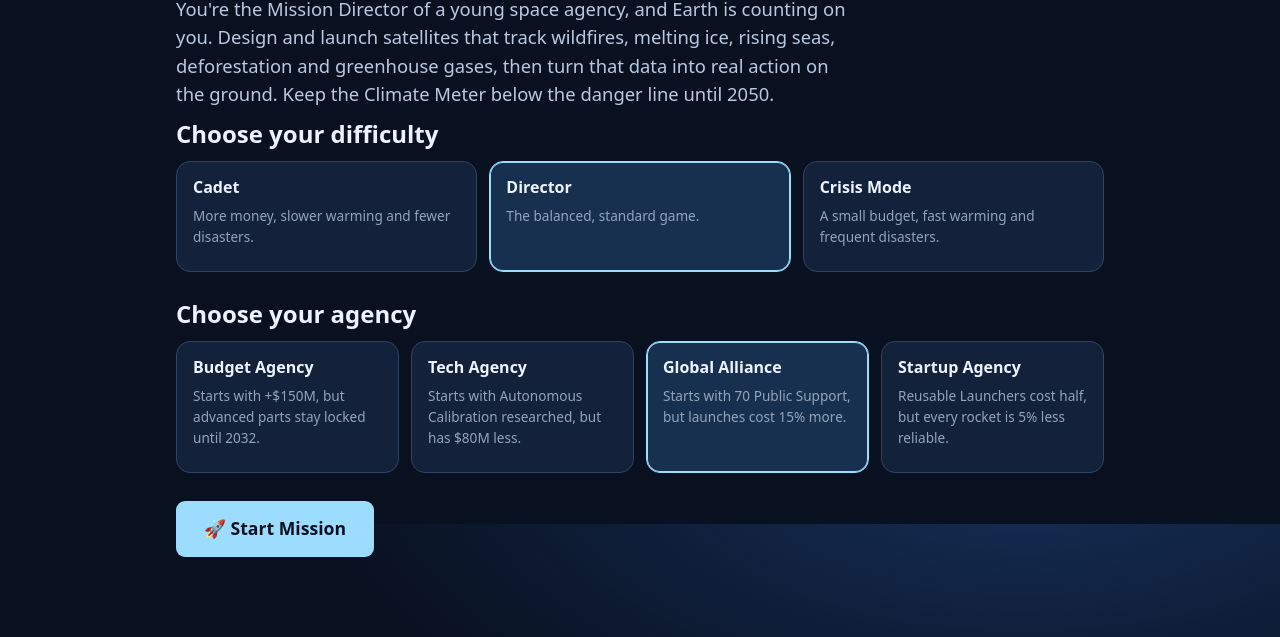
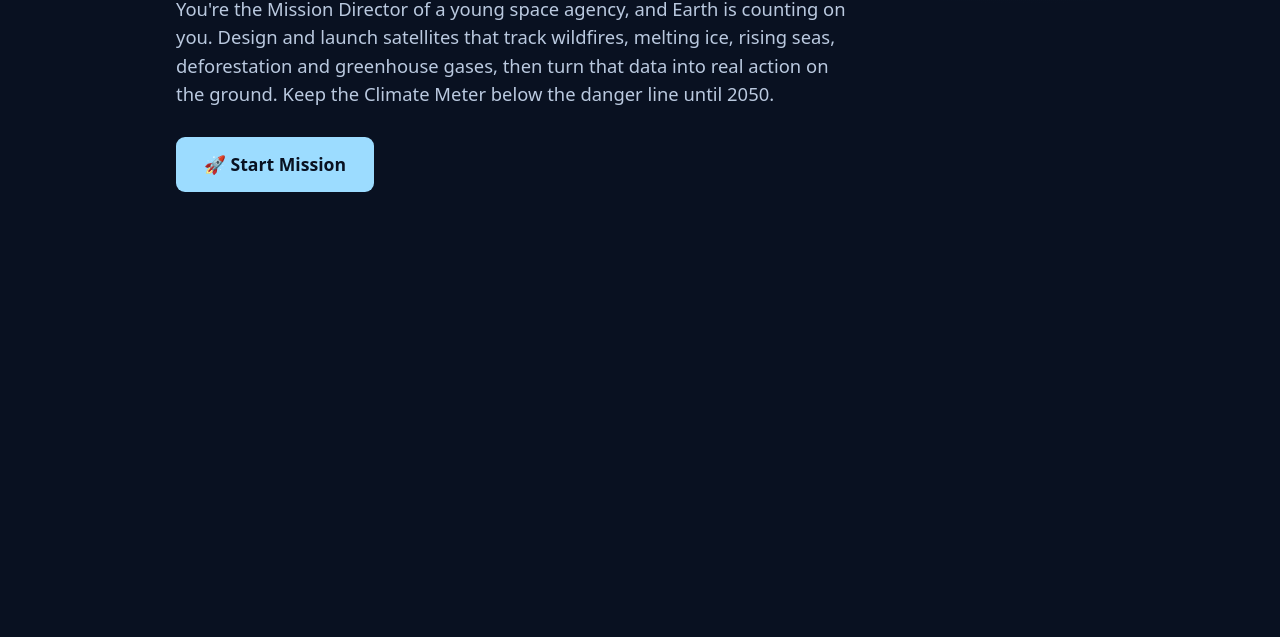
Before and after one commit to curiofrontierx/NasaApp_2026_SpaceMissionDesign, a plain HTML site: page index.html in a window 1280 px wide. Shown: the part 276-913 px from the top of the page. After the commit the page ends 800 px from the top, so only its background shows below. Drawn offline with Linux system fonts and the light colour scheme.

Commit message:
Simplify start page: remove difficulty and agency choices
Co-Authored-By: Claude Opus 5.5 <noreply@anthropic.com>

```diff
--- a/index.html
+++ b/index.html
@@ -7,11 +7,7 @@
   <style>
     :root {
       --bg: #091121;
-      --panel: #13213a;
-      --panel-active: #18304f;
-      --line: #304461;
       --text: #edf4ff;
-      --muted: #92a4bd;
       --accent: #9cdcff;
       --teal: #8de0d2;
     }
@@ -25,31 +21,18 @@
       line-height: 1.55;
       min-height: 100vh;
     }
-    h1, h2, h3 { line-height: 1.2; margin: 0 0 .5em; }
-    h3 { font-size: 1rem; }
+    h1 { line-height: 1.2; margin: 0 0 .5em; }
     p { margin: 0 0 .6em; }
 
     .page { max-width: 960px; margin: 0 auto; padding: 56px 16px 80px; }
     .label { color: var(--teal); letter-spacing: .12em; text-transform: uppercase; font-size: .8rem; font-weight: 600; }
     .hero h1 { font-size: clamp(2.4rem, 7vw, 4.2rem); margin: .2em 0 .3em; }
-    .lead { font-size: 1.15rem; color: #bac9df; max-width: 680px; }
-
-    .choice-grid { display: grid; grid-template-columns: repeat(auto-fit, minmax(200px, 1fr)); gap: 12px; margin: 12px 0 28px; }
-    .choice { position: relative; cursor: pointer; }
-    .choice input { position: absolute; opacity: 0; }
-    .card {
-      height: 100%; padding: 16px; border-radius: 14px;
-      background: var(--panel); border: 1px solid var(--line);
-      transition: border-color .15s, background .15s;
-    }
-    .card p { color: var(--muted); font-size: .85rem; }
-    .choice input:checked + .card { border-color: var(--accent); background: var(--panel-active); box-shadow: 0 0 0 1px var(--accent) inset; }
-    .choice input:focus-visible + .card { outline: 2px solid var(--accent); outline-offset: 2px; }
+    .lead { font-size: 1.15rem; color: #bac9df; max-width: 680px; margin-bottom: 28px; }
 
     .btn {
-      cursor: pointer; border: 0; border-radius: 9px;
+      display: inline-block; cursor: pointer; border: 0; border-radius: 9px;
       padding: 14px 28px; background: var(--accent); color: var(--bg);
-      font: inherit; font-size: 1.1rem; font-weight: 700;
+      font: inherit; font-size: 1.1rem; font-weight: 700; text-decoration: none;
     }
     .btn:hover { filter: brightness(1.1); }
   </style>
@@ -65,42 +48,8 @@
         deforestation and greenhouse gases, then turn that data into real action on the ground.
         Keep the Climate Meter below the danger line until 2050.
       </p>
+      <a class="btn" href="design.html">🚀 Start Mission</a>
     </section>
-
-    <form id="start" action="design.html" method="get">
-      <h2>Choose your difficulty</h2>
-      <div class="choice-grid" id="difficulties"></div>
-
-      <h2>Choose your agency</h2>
-      <div class="choice-grid" id="agencies"></div>
-
-      <button class="btn" type="submit">🚀 Start Mission</button>
-    </form>
   </main>
-
-  <script>
-    const DIFFICULTIES = {
-      cadet:    { name: 'Cadet',       desc: 'More money, slower warming and fewer disasters.' },
-      director: { name: 'Director',    desc: 'The balanced, standard game.' },
-      crisis:   { name: 'Crisis Mode', desc: 'A small budget, fast warming and frequent disasters.' },
-    };
-    const AGENCIES = {
-      budget:   { name: 'Budget Agency',   desc: 'Starts with +$150M, but advanced parts stay locked until 2032.' },
-      tech:     { name: 'Tech Agency',     desc: 'Starts with Autonomous Calibration researched, but has $80M less.' },
-      alliance: { name: 'Global Alliance', desc: 'Starts with 70 Public Support, but launches cost 15% more.' },
-      startup:  { name: 'Startup Agency',  desc: 'Reusable Launchers cost half, but every rocket is 5% less reliable.' },
-    };
-
-    const card = (group, key, item, checked) => `
-      <label class="choice">
-        <input type="radio" name="${group}" value="${key}" ${checked ? 'checked' : ''}>
-        <div class="card"><h3>${item.name}</h3><p>${item.desc}</p></div>
-      </label>`;
-
-    document.getElementById('difficulties').innerHTML =
-      Object.entries(DIFFICULTIES).map(([k, d]) => card('difficulty', k, d, k === 'director')).join('');
-    document.getElementById('agencies').innerHTML =
-      Object.entries(AGENCIES).map(([k, a]) => card('agency', k, a, k === 'alliance')).join('');
-  </script>
 </body>
 </html>
```
